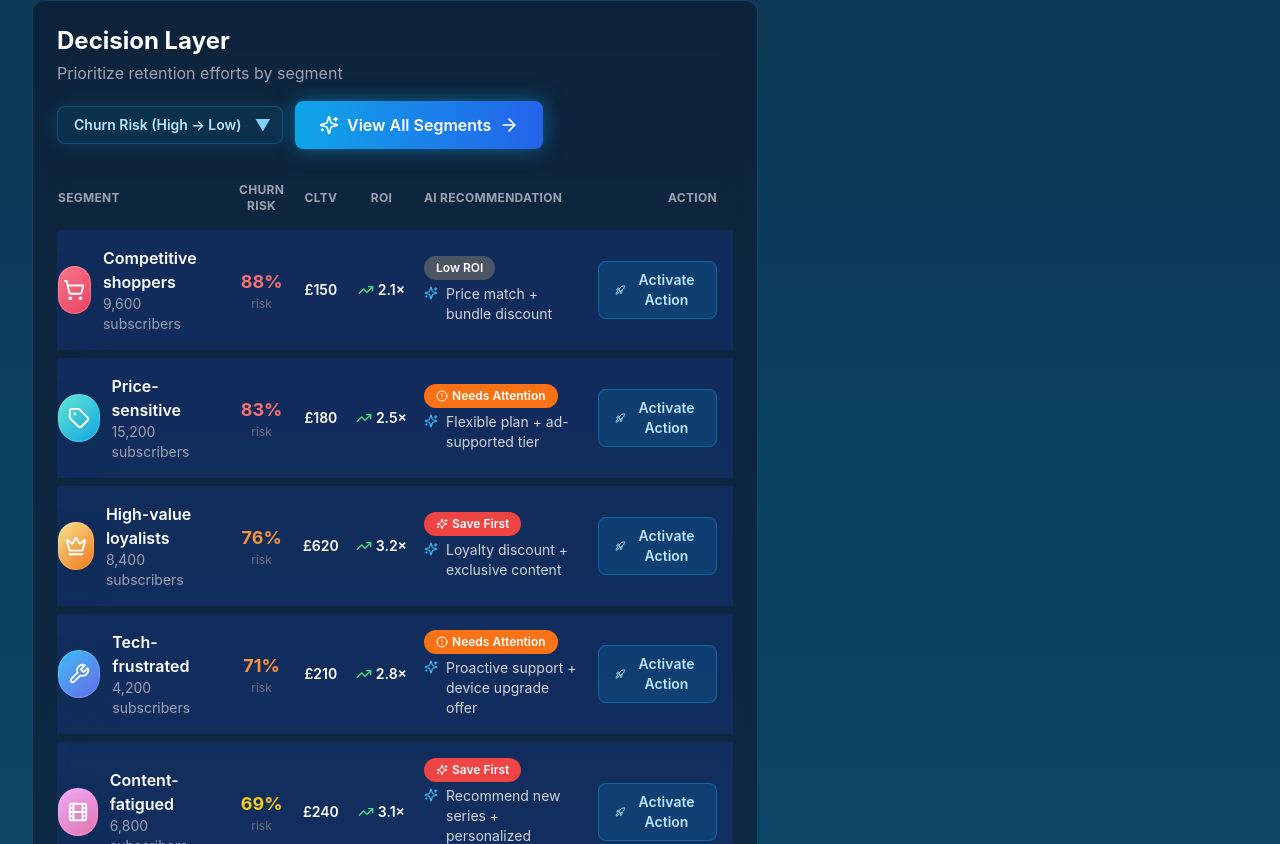
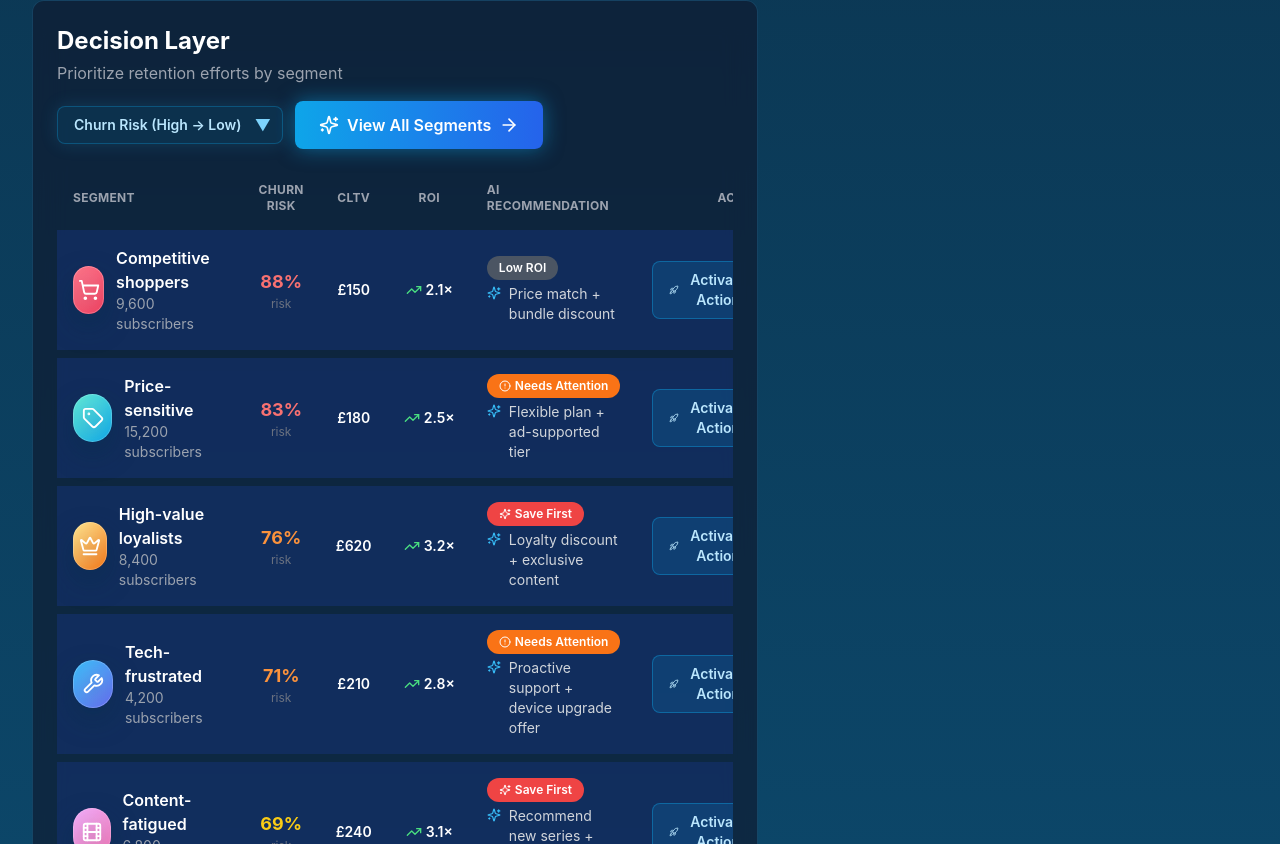
Before and after one commit to arunabh88/ChurnDashboard_Markus_New, a Next.js app: page / in a window 1280 px wide. Shown: the part 2036-2880 px from the top of the page. Built offline with nearby package versions, Linux system fonts and the light colour scheme.

Commit message:
Balance Decision Layer cell padding

```diff
--- a/components/DecisionLayer.tsx
+++ b/components/DecisionLayer.tsx
@@ -116,12 +116,12 @@ export default function DecisionLayer({ onViewSegments, onSegmentAction }: Decis
         <table className="w-full text-left text-sm border-separate border-spacing-y-2">
           <thead className="text-gray-400 text-xs uppercase tracking-wide">
             <tr>
-              <th className="pb-2 pr-4">Segment</th>
-              <th className="pb-2 pr-4 text-center">Churn Risk</th>
-              <th className="pb-2 pr-4 text-center">CLTV</th>
-              <th className="pb-2 pr-4 text-center">ROI</th>
-              <th className="pb-2 pr-4">AI Recommendation</th>
-              <th className="pb-2 pr-4 text-right">Action</th>
+              <th className="px-4 pb-2">Segment</th>
+              <th className="px-4 pb-2 text-center">Churn Risk</th>
+              <th className="px-4 pb-2 text-center">CLTV</th>
+              <th className="px-4 pb-2 text-center">ROI</th>
+              <th className="px-4 pb-2">AI Recommendation</th>
+              <th className="px-4 pb-2 text-right">Action</th>
             </tr>
           </thead>
           <tbody>
@@ -133,7 +133,7 @@ export default function DecisionLayer({ onViewSegments, onSegmentAction }: Decis
                 transition={{ delay: index * 0.05 }}
                 className="bg-navy-900/50 border border-sky-500/20 rounded-xl"
           >
-                <td className="pr-4 py-4">
+                <td className="px-4 py-4">
                 <div className="flex items-center gap-3">
                     <SegmentIcon icon={segment.icon} gradient={segment.iconGradient} />
                     <div>
@@ -143,25 +143,25 @@ export default function DecisionLayer({ onViewSegments, onSegmentAction }: Decis
                   </div>
                 </td>
 
-                <td className="pr-4 py-4 text-center">
+                <td className="px-4 py-4 text-center">
                   <div className="inline-flex flex-col items-center">
                     <span className={`text-lg font-bold ${getRiskColor(segment.churnRisk)}`}>{segment.churnRisk}%</span>
                     <span className="text-xs text-gray-500">risk</span>
                   </div>
                 </td>
 
-                <td className="pr-4 py-4 text-center">
+                <td className="px-4 py-4 text-center">
                   <p className="text-white font-semibold">{formatCurrency(segment.cltv)}</p>
                 </td>
 
-                <td className="pr-4 py-4 text-center">
+                <td className="px-4 py-4 text-center">
                 <div className="flex items-center justify-center gap-1">
                   <TrendingUp size={16} className="text-green-400" />
                     <p className="text-white font-semibold">{segment.roi}×</p>
                 </div>
                 </td>
 
-                <td className="pr-4 py-4">
+                <td className="px-4 py-4">
                   <div className="flex flex-col gap-2 md:flex-row md:items-center md:justify-between">
                     <div className="space-y-1">
                   {getPriorityBadge(segment.priority)}
@@ -173,7 +173,7 @@ export default function DecisionLayer({ onViewSegments, onSegmentAction }: Decis
               </div>
                 </td>
 
-                <td className="py-4 pr-4 text-right">
+                <td className="px-4 py-4 text-right">
                 <motion.button
                   type="button"
                   whileHover={{ scale: 1.03 }}
```
